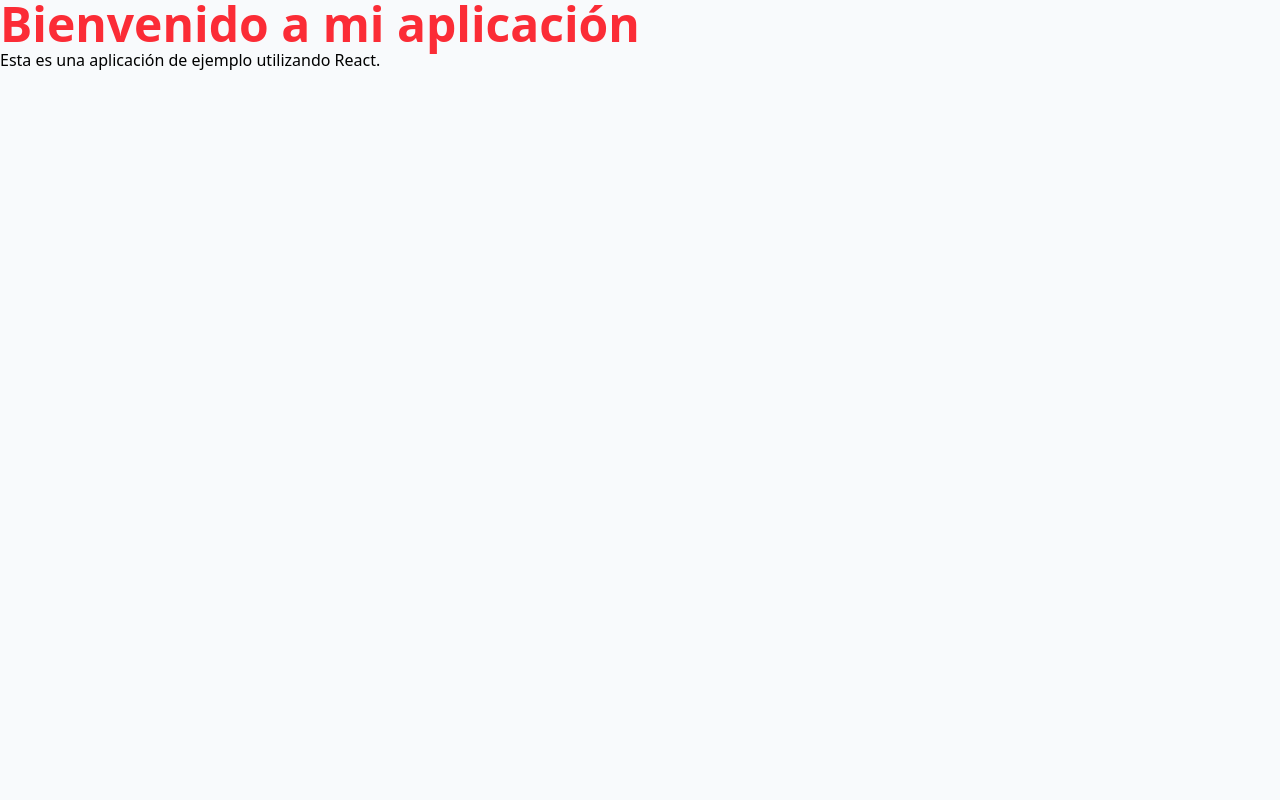
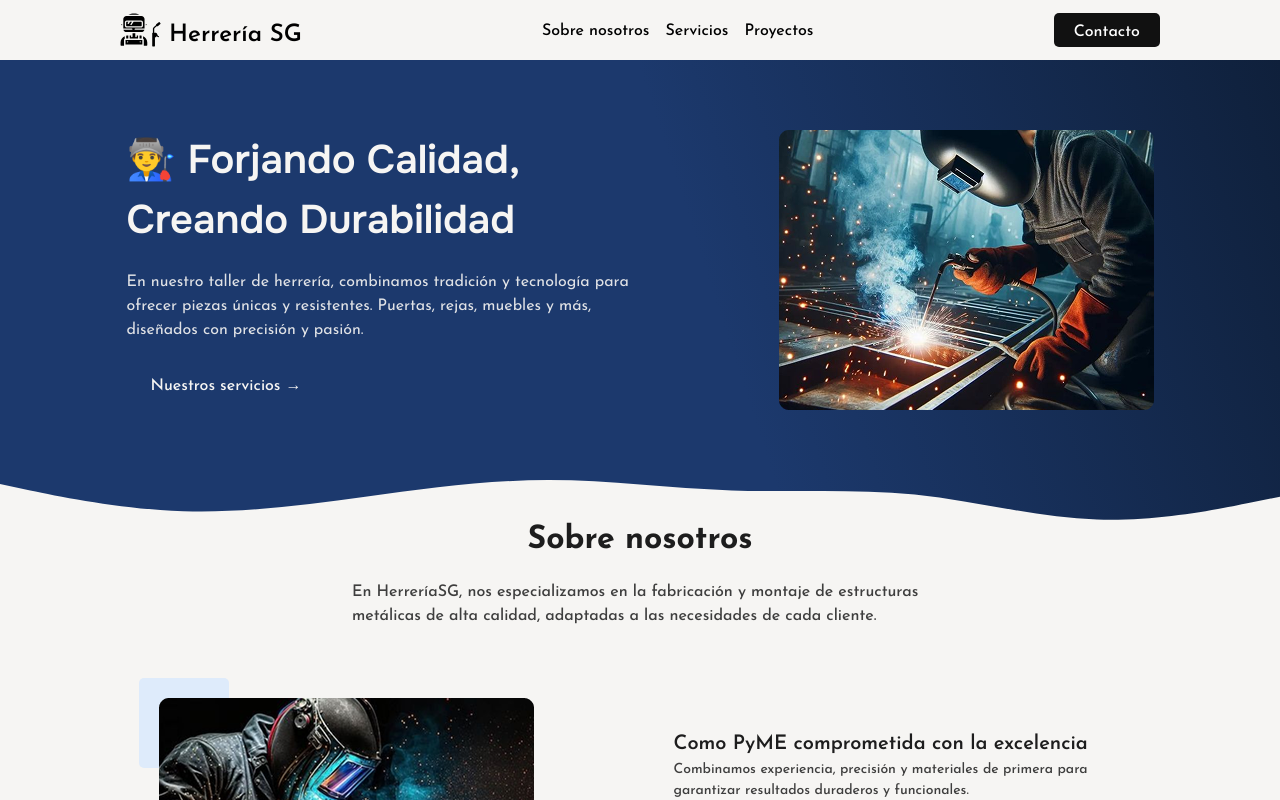
Before and after one commit to Frangia22/HerreriaSGlbye.github.io, a React (Vite) app: page / in a window 1280 px wide. Shown: the top 800 px of the page. Built offline with nearby package versions, Linux system fonts and the light colour scheme.

Commit message:
feat: :sparkles: Agregar componentes Navbar, Hero y AboutUs, y actualizar configuración de ESLint para soportar TSX

```diff
--- a/eslint.config.js
+++ b/eslint.config.js
@@ -13,7 +13,7 @@ export default [
       globals: globals.browser,
       parserOptions: {
         ecmaVersion: 'latest',
-        ecmaFeatures: { jsx: true },
+        ecmaFeatures: { jsx: true, tsx: true },
         sourceType: 'module',
       },
     },
--- a/src/App.tsx
+++ b/src/App.tsx
@@ -1,12 +1,16 @@
 import React from "react";
 import "./style.css"
+import { Navbar } from "./components/navbar";
+import { Hero } from "./components/hero";
+import { AboutUs } from "./components/about-us";
 
 
 export default function App() {
   return (
     <main className="bg-[#F8FAFC] min-h-screen">
-      <h1 className="text-5xl font-bold text-red-500">Bienvenido a mi aplicación</h1>
-      <p>Esta es una aplicación de ejemplo utilizando React.</p>
+        <Navbar />
+        <Hero />
+        <AboutUs />
     </main>
   );
 }
--- /dev/null
+++ b/src/components/about-us.tsx
@@ -0,0 +1,34 @@
+import React from "react";
+import AboutUsImage from "../assets/flyer/about_us_image.png";
+import { ABOUT_US } from "../data/constants";
+export function AboutUs() {
+  return (
+    <section className="flex flex-col items-center justify-center gap-[20px] bg-[#F6F5F3]">
+      <h2 className="font-josefin text-[32px] leading-[40px] text-[#1D1D1D] font-bold">
+        {ABOUT_US.title}
+      </h2>
+      <p className="font-josefin text-[16px] text-[#1D1D1DD9] font-medium max-w-xl">
+        {ABOUT_US.subtitle}
+      </p>
+      <div className="flex items-center justify-center gap-[140px] -translate-y-[40px]">
+        <div className="relative">
+          <div className="bg-[#DEEBFB] size-[90px] rounded-[5px] absolute top-[70px] -left-[20px]"></div>
+          <img className="static z-[1]" src={AboutUsImage} alt="Hombre soldando" />
+          <div className="bg-[#F5EEE1] size-[90px] rounded-[5px] absolute bottom-[70px] -right-[82%] z-[0]"></div>
+        </div>
+        <div className="flex flex-col items-start justify-center gap-[10px] max-w-md">
+          {ABOUT_US.items.map((item, index) => (
+            <div key={index}>
+              <h3 className="font-josefin text-[20px] text-[#1D1D1D] font-semibold">
+                {item.title}
+              </h3>
+              <p className="text-start font-josefin font-medium text-[14px] text-[#1D1D1DD9] prose">
+                {item.description}
+              </p>
+            </div>
+          ))}
+        </div>
+      </div>
+    </section>
+  );
+}
--- /dev/null
+++ b/src/components/hero.tsx
@@ -0,0 +1,22 @@
+import React from 'react';
+import { Link } from 'react-router';
+import HeroImage from '../assets/flyer/hero_image.png'
+export function Hero() {
+    return (
+        <div className='bg-linear-[-108deg] from-[#0f203b] to-45% to-[#1c396d]'>
+            <section className="flex items-center justify-center gap-[140px] h-[420px]">
+                <div className='flex flex-col items-start justify-center gap-[20px] max-w-lg'>
+                    <h1 className='text-start font-onest font-semibold text-[40px] text-[#F6F5F3]'>👨‍🏭 Forjando Calidad, Creando Durabilidad</h1>
+                    <p className='text-start font-josefin font-normal text-[16px] text-[#f6f5f3e6]'>En nuestro taller de herrería, combinamos tradición y tecnología para ofrecer piezas únicas y resistentes. Puertas, rejas, muebles y más, diseñados con precisión y pasión.</p>
+                    <Link to="/servicios" className="text-[#F6F5F3] px-6 py-3 font-medium font-josefin text-[16px] hover:underline">
+                        Nuestros servicios →
+                    </Link>
+                </div>
+                <img src={HeroImage} alt="Hombre soldando" />
+            </section>
+            <svg className='w-full mx-auto' viewBox="0 0 1440 45" fill="current" xmlns="http://www.w3.org/2000/svg">
+                <path fill-rule="evenodd" clip-rule="evenodd" d="M0 4.55L34 11.7C69 18.85 137 32.825 206 35.1C274 37.375 343 27.95 411 18.85C480 9.425 549 0 617 0C686 0 754 9.425 823 11.7C891 13.975 960 9.425 1029 16.25C1097 23.4 1166 42.25 1234 44.525C1303 46.8 1371 32.825 1406 25.675L1440 18.85V117H1406C1371 117 1303 117 1234 117C1166 117 1097 117 1029 117C960 117 891 117 823 117C754 117 686 117 617 117C549 117 480 117 411 117C343 117 274 117 206 117C137 117 69 117 34 117H0V4.55Z" fill="#F6F5F3"/>
+            </svg>
+        </div>
+    );
+}
--- /dev/null
+++ b/src/components/navbar.tsx
@@ -0,0 +1,29 @@
+import React from 'react';
+import { Link } from 'react-router';
+import { HerreriaIcon } from '../assets/icons/icons';
+
+export function Navbar() {
+    return (
+        <nav className='fixed lg:static top-[25px] lg:top-0 z-10 mx-auto shadow-lg lg:shadow-none w-[calc(100vw-40px)] lg:w-full rounded-[10px] lg:rounded-none  flex justify-around items-center py-[13px] bg-[#F6F5F3] border border-white lg:border-none'>
+            <div className='flex items-end justify-center gap-2'>
+                <HerreriaIcon className={'fill-black'} />
+                <h2 className='hidden lg:block font-josefin font-semibold text-[24px] leading-[24px]'>Herrería SG</h2>
+            </div>
+            <ol className='flex items-center gap-4 list-none'>
+                <li>
+                    <Link className='font-josefin font-medium text-[16px]' to="/">Sobre nosotros</Link>
+                </li>
+                <li>
+                    <Link className='font-josefin font-medium text-base' to="/servicios">Servicios</Link>
+                </li>
+                <li>
+                    <Link className='font-josefin font-medium text-base' to="/contacto">Proyectos</Link>
+                </li>
+            </ol>
+
+            <button className='bg-[#111111] px-[20px] py-[5px] rounded-[5px] hover:bg-[#1a1a1a] hover:shadow-md transition-colors duration-300'>
+                <Link className='text-white font-josefin font-medium text-[16px] leading-4' to="/contact">Contacto</Link>
+            </button>
+        </nav>
+    )
+}
--- /dev/null
+++ b/src/data/constants.tsx
@@ -0,0 +1,14 @@
+export const ABOUT_US = {
+    title: "Sobre nosotros",
+    subtitle: "En HerreríaSG, nos especializamos en la fabricación y montaje de estructuras metálicas de alta calidad, adaptadas a las necesidades de cada cliente.",
+    items: [
+        {
+            title: "Como PyME comprometida con la excelencia",
+            description: "Combinamos experiencia, precisión y materiales de primera para garantizar resultados duraderos y funcionales.",
+        },
+        {
+            title: "Más de diez años de trayectoria",
+            description: "Con más de diez años de trayectoria en el rubro, nuestro equipo de expertos trabaja con dedicación para ofrecer soluciones a medida, asegurando la máxima calidad en cada proyecto. Nuestra misión es brindar productos que fusionen resistencia, diseño y funcionalidad, manteniendo siempre un enfoque personalizado.",
+        }
+    ]
+}
```
Also changed, not shown: src/components/our_services.tsx (added).
